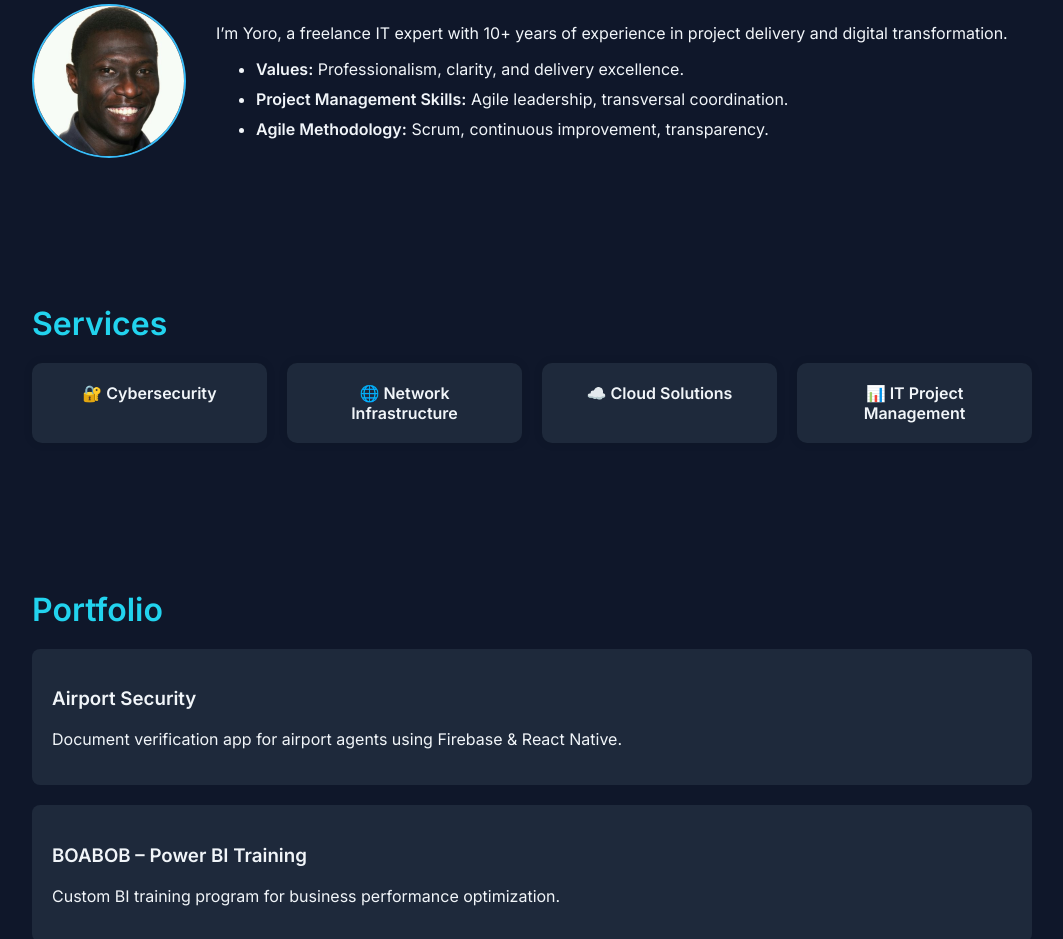
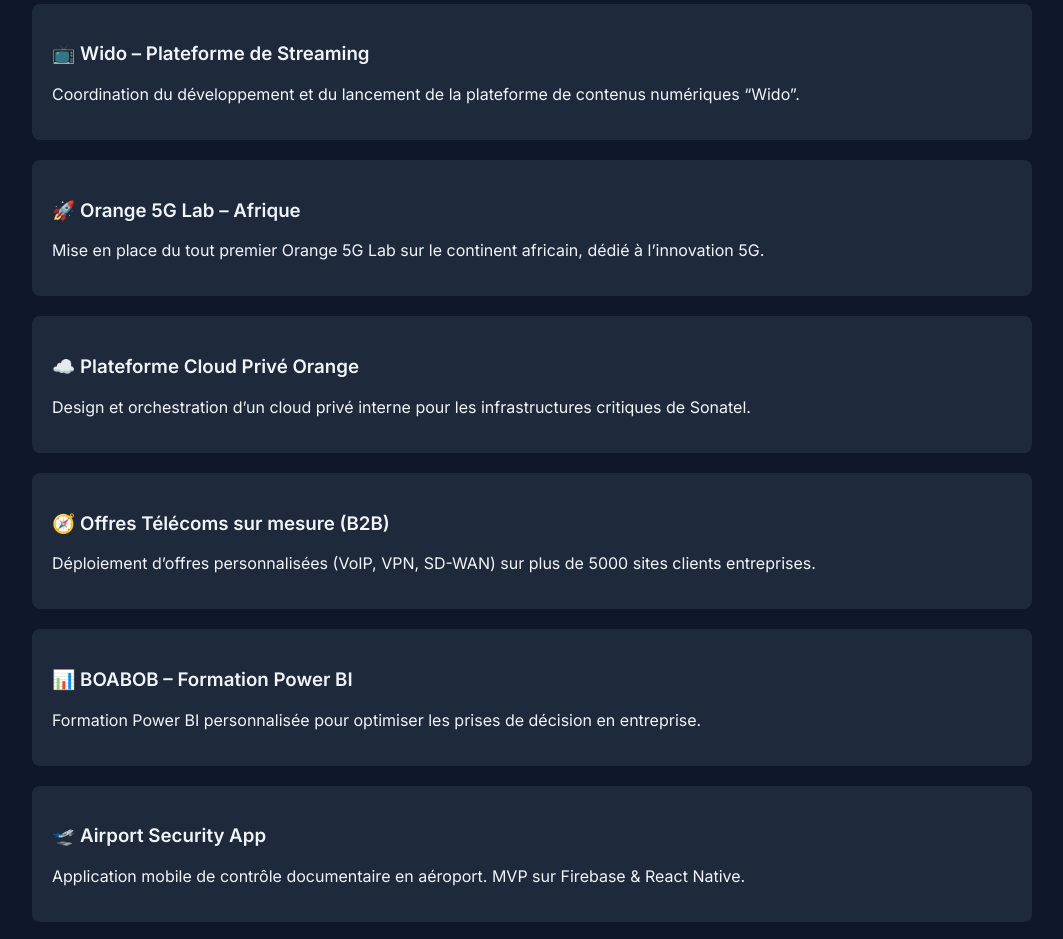
Before and after one commit to wadys-cloud/wadys-site, a plain HTML site: page index.html in a window 1280 px wide. Shown: the part 617-1556 px from the top of the page, without its empty margins (108-1171 px from the left). Drawn offline with nearby package versions, Linux system fonts and the light colour scheme.

Commit message:
Update index.html

```diff
--- a/index.html
+++ b/index.html
@@ -26,18 +26,45 @@
     <a href="#contact" class="btn-primary">Contact Me</a>
   </header>
 
-  <section id="about" class="section" data-aos="fade-up">
-    <h2>About Me</h2>
-    <div class="about-content">
-      <img src="avatar.png" alt="Yoro" class="avatar">
-      <div>
-        <p>I’m Yoro, a freelance IT expert with 10+ years of experience in project delivery and digital transformation.</p>
-        <ul class="pillars">
-          <li><strong>Values:</strong> Professionalism, clarity, and delivery excellence.</li>
-          <li><strong>Project Management Skills:</strong> Agile leadership, transversal coordination.</li>
-          <li><strong>Agile Methodology:</strong> Scrum, continuous improvement, transparency.</li>
-        </ul>
+ <section id="portfolio" class="section">
+    <h2>📁 Portfolio</h2>
+    <div class="portfolio-items">
+
+      <div class="portfolio-card">
+        <h3>📺 Wido – Plateforme de Streaming</h3>
+        <p>Coordination du développement et du lancement de la plateforme de contenus numériques “Wido”.</p>
       </div>
+
+      <div class="portfolio-card">
+        <h3>🚀 Orange 5G Lab – Afrique</h3>
+        <p>Mise en place du tout premier Orange 5G Lab sur le continent africain, dédié à l’innovation 5G.</p>
+      </div>
+
+      <div class="portfolio-card">
+        <h3>☁️ Plateforme Cloud Privé Orange</h3>
+        <p>Design et orchestration d’un cloud privé interne pour les infrastructures critiques de Sonatel.</p>
+      </div>
+
+      <div class="portfolio-card">
+        <h3>🧭 Offres Télécoms sur mesure (B2B)</h3>
+        <p>Déploiement d’offres personnalisées (VoIP, VPN, SD-WAN) sur plus de 5000 sites clients entreprises.</p>
+      </div>
+
+      <div class="portfolio-card">
+        <h3>📊 BOABOB – Formation Power BI</h3>
+        <p>Formation Power BI personnalisée pour optimiser les prises de décision en entreprise.</p>
+      </div>
+
+      <div class="portfolio-card">
+        <h3>🛫 Airport Security App</h3>
+        <p>Application mobile de contrôle documentaire en aéroport. MVP sur Firebase & React Native.</p>
+      </div>
+
+      <div class="portfolio-card">
+        <h3>🏙️ PROMOVILLES – Étude Odoo</h3>
+        <p>Étude fonctionnelle des modules Odoo pour digitaliser la gestion du programme PROMOVILLES.</p>
+      </div>
+
     </div>
   </section>
 
```
